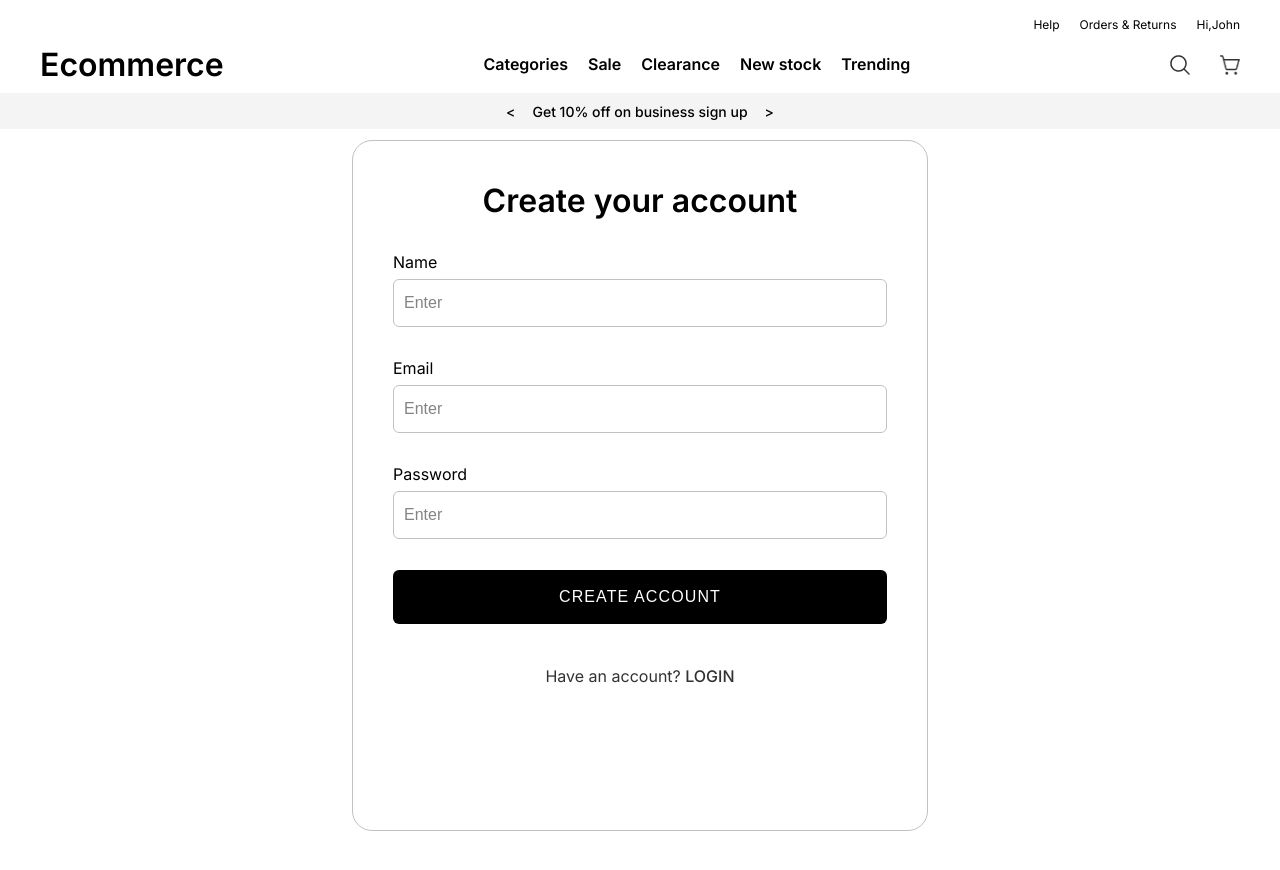
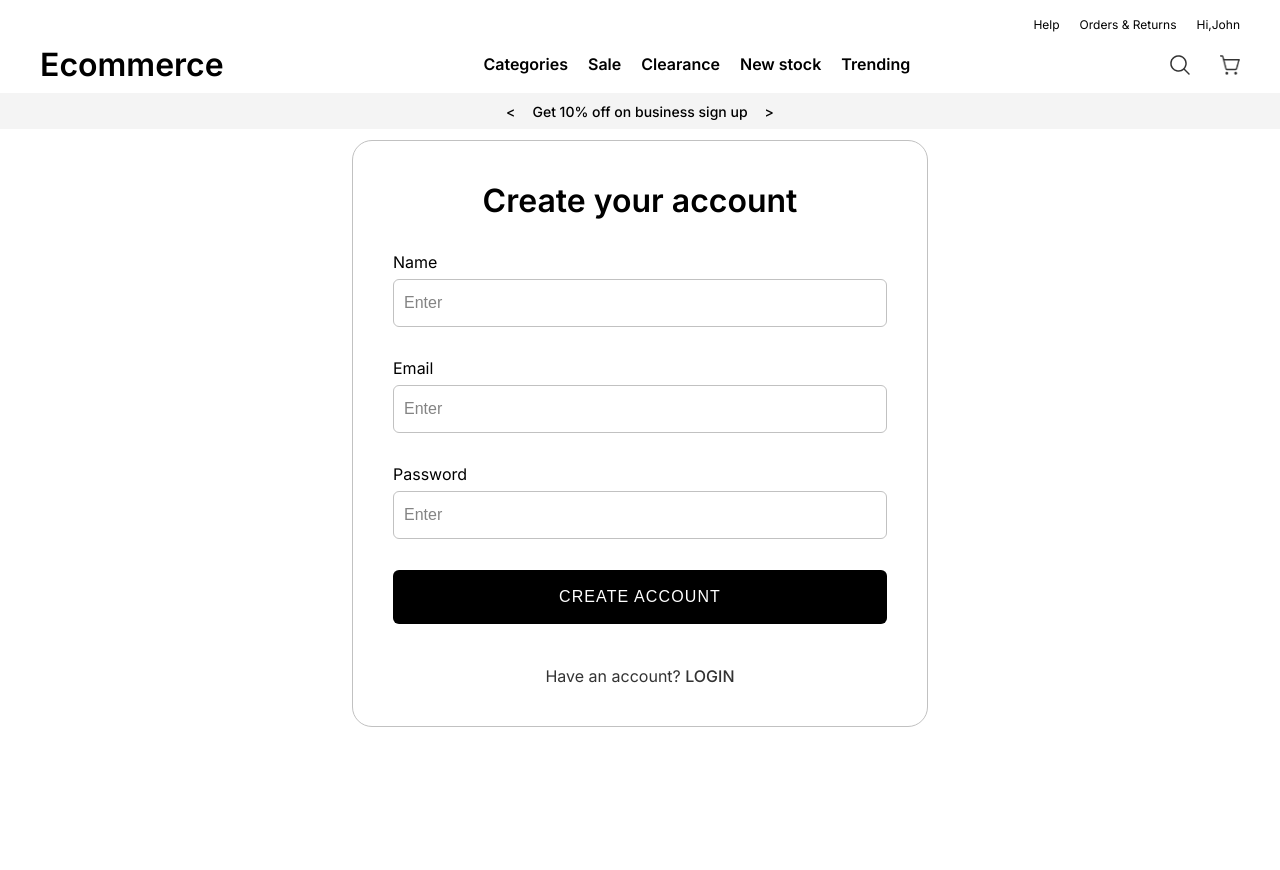
Before and after one commit to syed-shaida-hussain/roc8-assignment, a Next.js app: page /signup in a window 1280 px wide. After the commit the page ends 800 px from the top, so only its background shows below. Built offline with nearby package versions, Linux system fonts and the light colour scheme.

Commit message:
Style : fixed height of signup form

```diff
--- a/src/app/signup/signup.css
+++ b/src/app/signup/signup.css
@@ -1,7 +1,6 @@
 .container {
     margin: auto;
     max-width: 576px;
-    height: 691px;
     margin-top: 40px;
     margin-bottom: 40px;
     border-radius: 20px;
```
